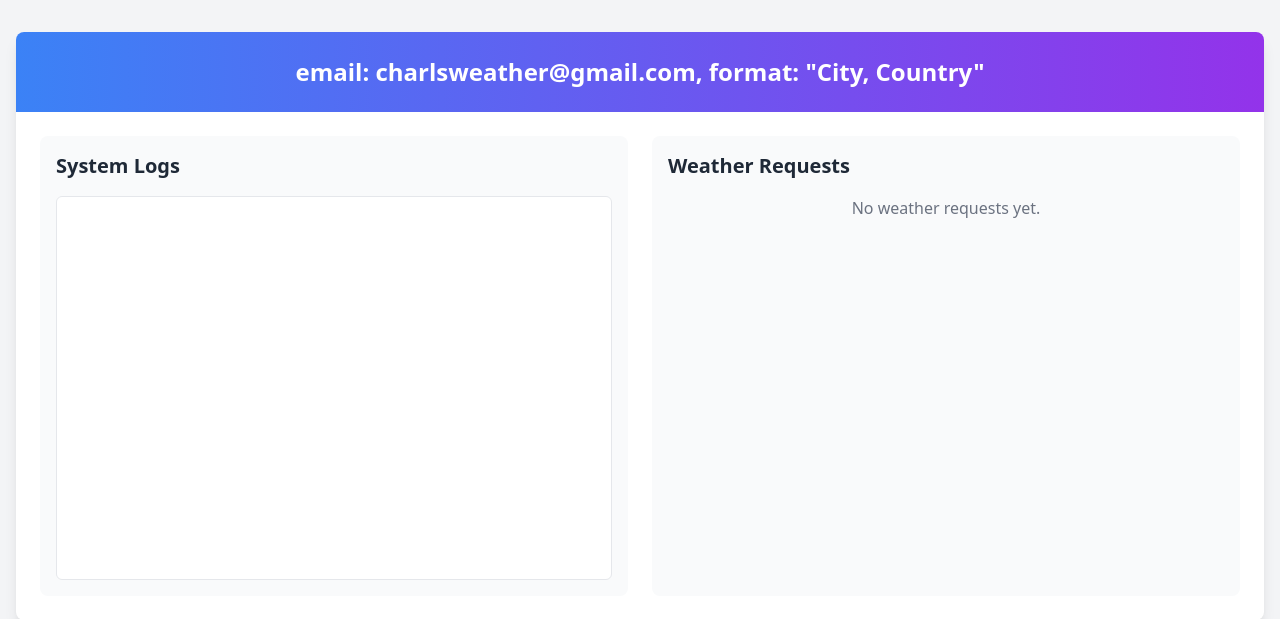
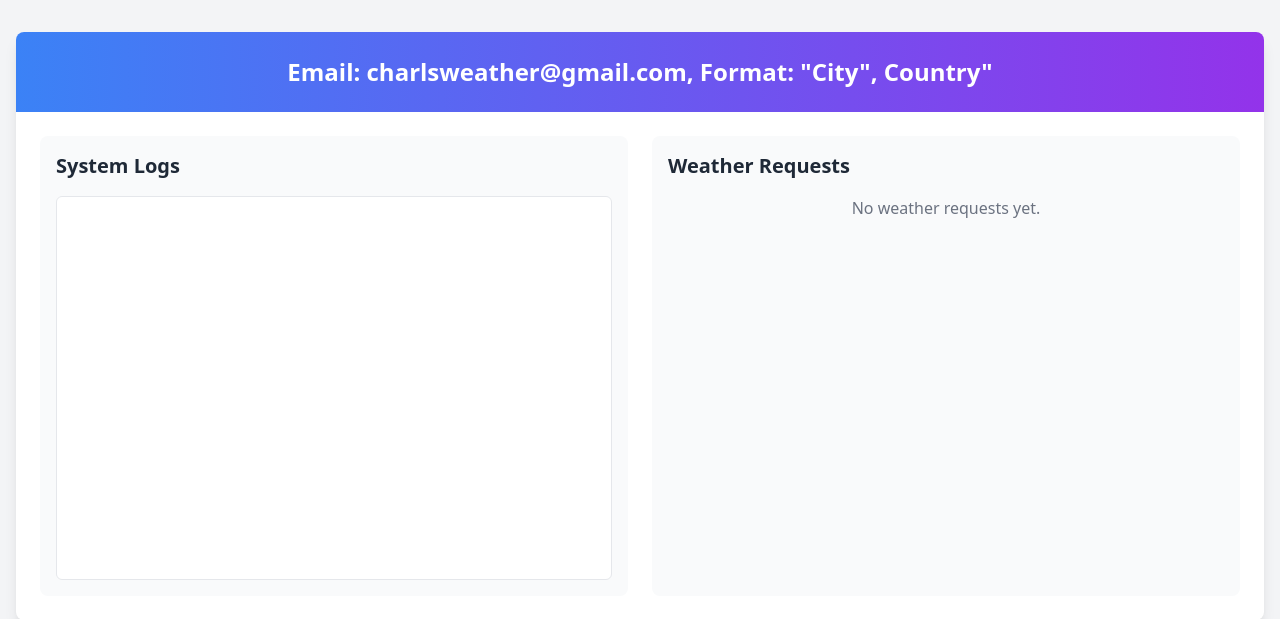
Before and after one commit to Chxrls/Email-Weather, a Flask app: template templates/index.html in a window 1280 px wide. Shown: the top 619 px of the page. Run offline with Flask 3, Linux system fonts and the light colour scheme; the template is opened without the code that fills it, so the values that code supplies are empty; some libraries are stand-ins or nearby versions.

Commit message:
Update index.html

```diff
--- a/templates/index.html
+++ b/templates/index.html
@@ -11,7 +11,7 @@
     <div class="container mx-auto px-4 py-8">
         <div class="bg-white shadow-lg rounded-lg overflow-hidden">
             <div class="bg-gradient-to-r from-blue-500 to-purple-600 p-6">
-                <h1 class="text-2xl font-bold text-white text-center">email: charlsweather@gmail.com, format: "City, Country"</h1>
+                <h1 class="text-2xl font-bold text-white text-center">Email: charlsweather@gmail.com, Format: "City", Country"</h1>
                 <p1></p1>
             </div>
 
```
